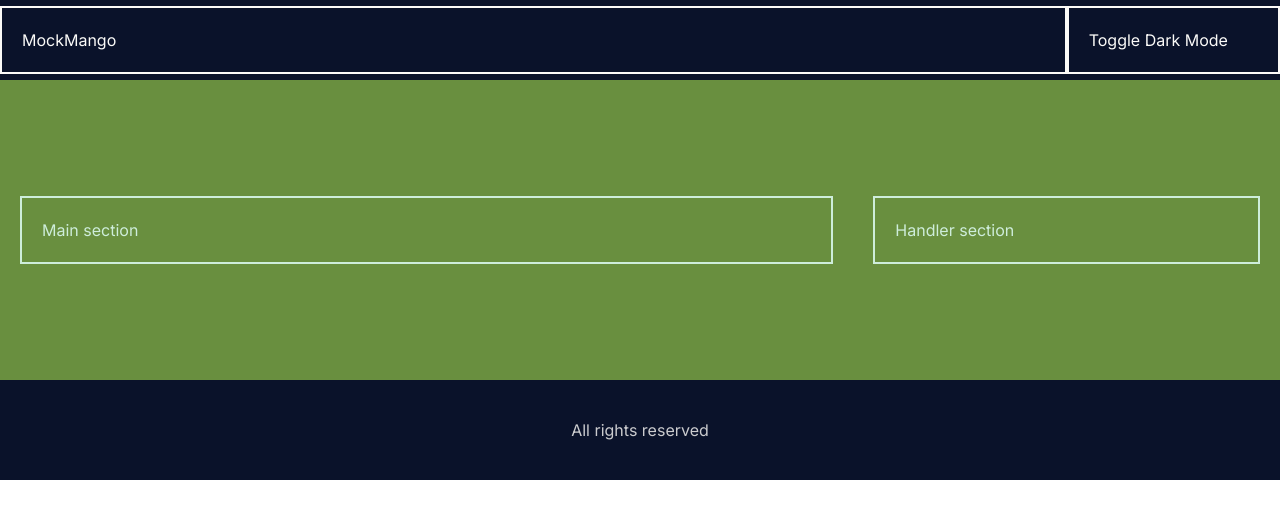
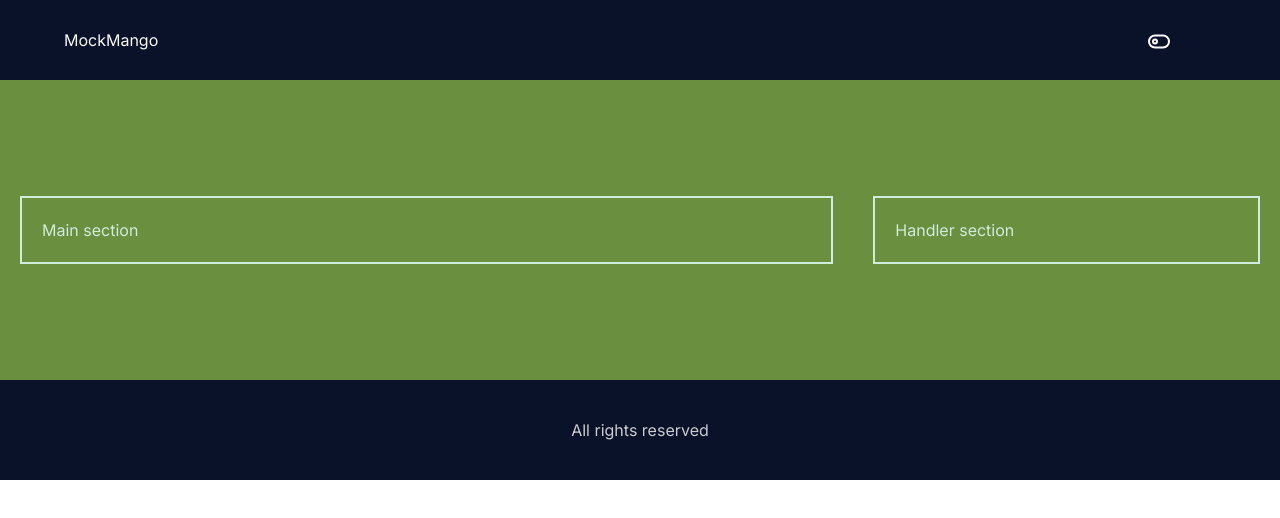
Before and after one commit to suriyaprakhash/mockmanga, a Next.js app: page / in a window 1280 px wide. Shown: the top 518 px of the page. Built offline with nearby package versions, Linux system fonts and the light colour scheme.

Commit message:
updated toggle switch for theme

```diff
--- a/src/app/components/navbar.tsx
+++ b/src/app/components/navbar.tsx
@@ -1,6 +1,6 @@
 import React, { useEffect, useState } from 'react'
 
-function Navbar({parentCallback}: any) {
+function Navbar({ parentCallback }: any) {
     const [theme, setTheme] = useState('light');
 
     useEffect(() => {
@@ -16,10 +16,15 @@ function Navbar({parentCallback}: any) {
     };
     return (
         <nav className="bg-tertiary-bg text-tertiary-text h-[80px] w-screen grid grid-cols-6 items-center">
-            <div className="border-2 border-tertiary-text col-span-4 sm:col-span-5 p-5">MockMango</div>
-            <div className="border-2 border-tertiary-text col-span-2 sm:col-span-1 p-5">
+            <div className="col-span-5 pl-16">MockMango</div>
+            <div className="col-span-1 sm:pl-20">
                 <button onClick={toggleTheme}>
-                  Toggle {theme === 'light' ? 'Dark Mode' : 'Light Mode'}
+                    {/* {theme === 'light' ? 'Dark Mode' : 'Light Mode'} */}
+                    {theme === 'light' ?
+                        <svg xmlns="http://www.w3.org/2000/svg" width="30" height="30" viewBox="0 0 30 15" fill="none" stroke="currentColor" strokeWidth="2" strokeLinecap="round" strokeLinejoin="round" className="icon icon-tabler icons-tabler-outline icon-tabler-toggle-left"><path stroke="none" d="M0 0h24v24H0z" fill="none" /><path d="M8 12m-2 0a2 2 0 1 0 4 0a2 2 0 1 0 -4 0" /><path d="M2 6m0 6a6 6 0 0 1 6 -6h8a6 6 0 0 1 6 6v0a6 6 0 0 1 -6 6h-8a6 6 0 0 1 -6 -6z" /></svg>
+                        :
+                        <svg xmlns="http://www.w3.org/2000/svg" width="30" height="30" viewBox="0 0 30 15" fill="none" stroke="currentColor" strokeWidth="2" strokeLinecap="round" strokeLinejoin="round" className="icon icon-tabler icons-tabler-outline icon-tabler-toggle-right"><path stroke="none" d="M0 0h24v24H0z" fill="none" /><path d="M16 12m-2 0a2 2 0 1 0 4 0a2 2 0 1 0 -4 0" /><path d="M2 6m0 6a6 6 0 0 1 6 -6h8a6 6 0 0 1 6 6v0a6 6 0 0 1 -6 6h-8a6 6 0 0 1 -6 -6z" /></svg>}
+
                 </button>
             </div>
         </nav>
```
